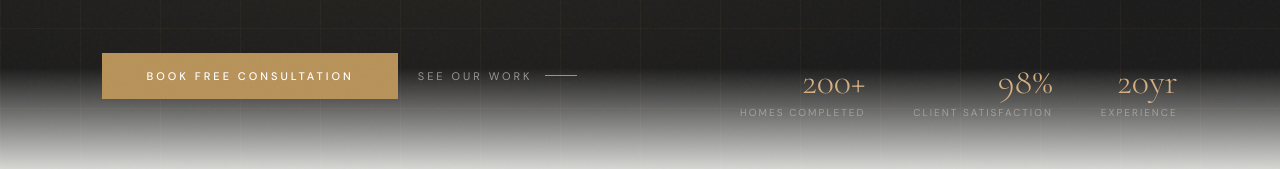
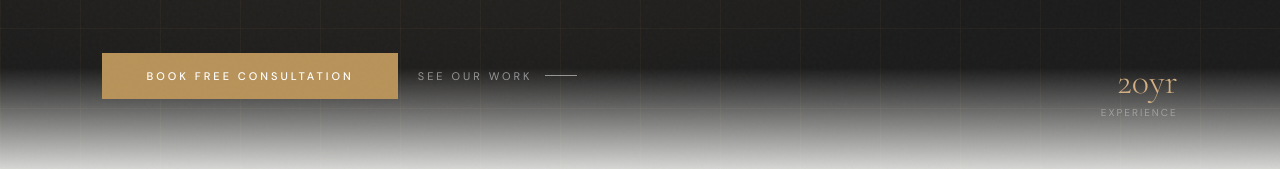
Before and after one commit to Mitch447/renos-by-mitch, a React (Vite) app: page / in a window 1280 px wide. Shown: the part 612-781 px from the top of the page. Built offline with nearby package versions, Linux system fonts and the light colour scheme.

Commit message:
removing the satisfaction and number of projects comleted

```diff
--- a/src/components/Hero.jsx
+++ b/src/components/Hero.jsx
@@ -2,8 +2,8 @@ import { useRef } from "react";
 import { motion, useScroll, useTransform } from "framer-motion";
 
 const STATS = [
-  ["200+", "Homes Completed"],
-  ["98%",  "Client Satisfaction"],
+  [],
+  [],
   ["20yr", "Experience"],
 ];
 
```
Also changed, not shown: 1 other file (tests, documents, lock files or other folders).
